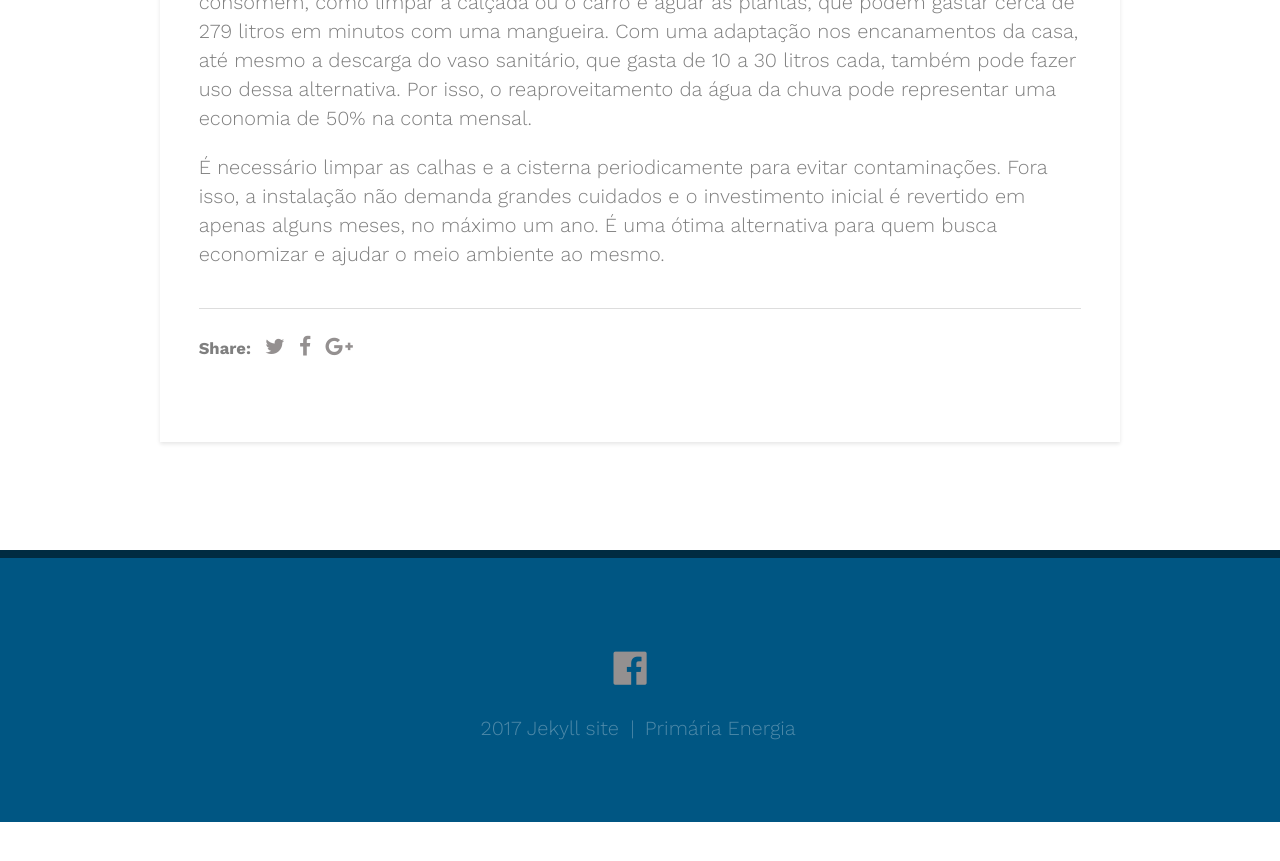
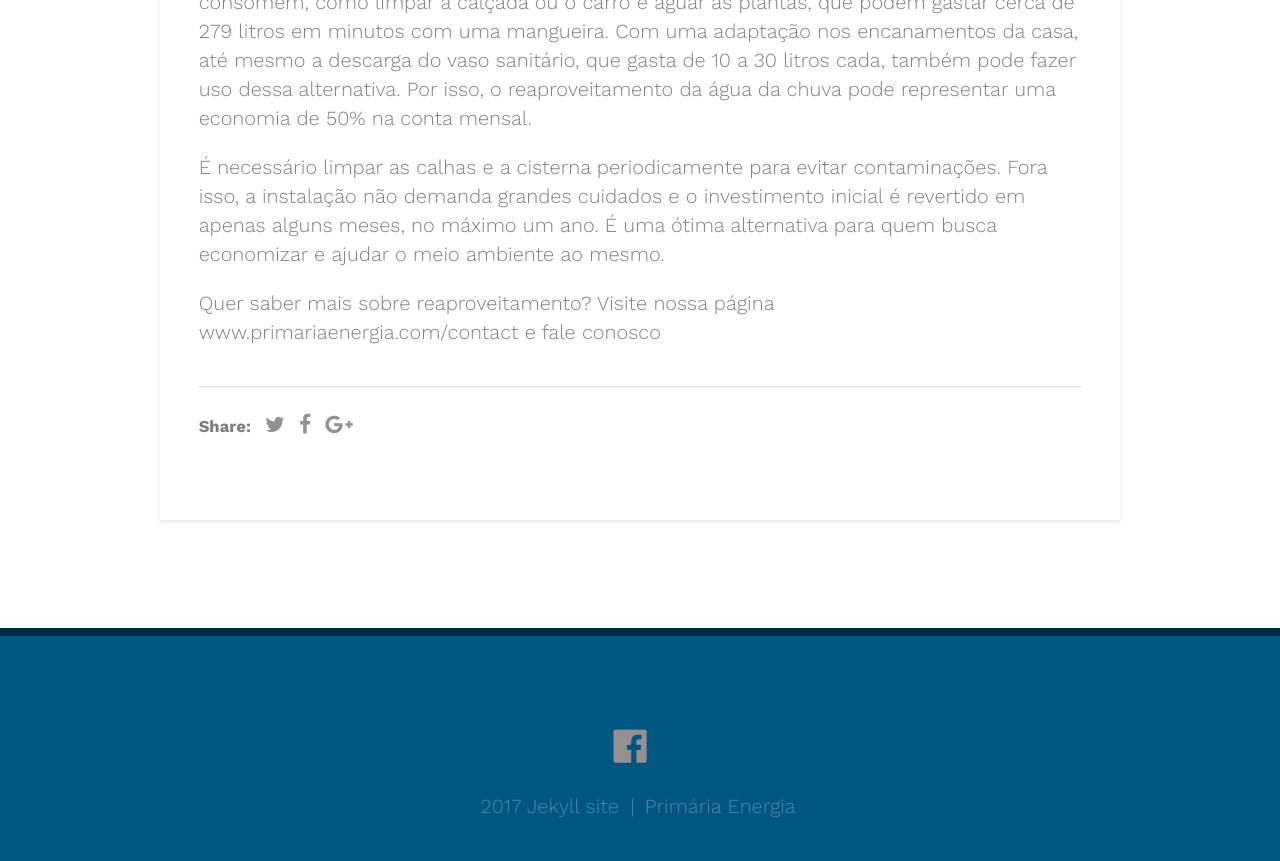
Before and after one commit to primariaenergia/blog, a Jekyll site: the page built from _posts/2018-02-26-captação-agua-da-chuva.markdown, in a window 1280 px wide and 900 px high, scrolled down 1846 px. Shown: the top 861 px of the window. Built offline with Jekyll 4.4.1, drawn with Linux system fonts in a browser that asks for light colours; some web fonts are replaced; comment, search, counter and statistics services are not loaded; before the commit the page ends 2668 px from its top, so only the background shows below that.

Commit message:
Update and rename 2018-02-26-captação-chuva.markdown to 2018-02-26-captação-agua-da-chuva.markdown

```diff
--- a/_posts/2018-02-26-captação-chuva.markdown
+++ b/_posts/2018-02-26-captação-agua-da-chuva.markdown
@@ -15,3 +15,5 @@ O sistema de captação de água pluvial pode ser instalado em qualquer tipo de
 A água proveniente desse sistema não pode ser usada para consumo humano, uma vez que não é considerada potável. No entanto, ela pode ser usada nas tarefas domésticas que mais consomem, como limpar a calçada ou o carro e aguar as plantas, que podem gastar cerca de 279 litros em minutos com uma mangueira. Com uma adaptação nos encanamentos da casa, até mesmo a descarga do vaso sanitário, que gasta de 10 a 30 litros cada, também pode fazer uso dessa alternativa. Por isso, o reaproveitamento da água da chuva pode representar uma economia de 50% na conta mensal.
 
 É necessário limpar as calhas e a cisterna periodicamente para evitar contaminações. Fora isso, a instalação não demanda grandes cuidados e o investimento inicial é revertido em apenas alguns meses, no máximo um ano. É uma ótima alternativa para quem busca economizar e ajudar o meio ambiente ao mesmo.
+
+Quer saber mais sobre reaproveitamento? Visite nossa página www.primariaenergia.com/contact e fale conosco
```
